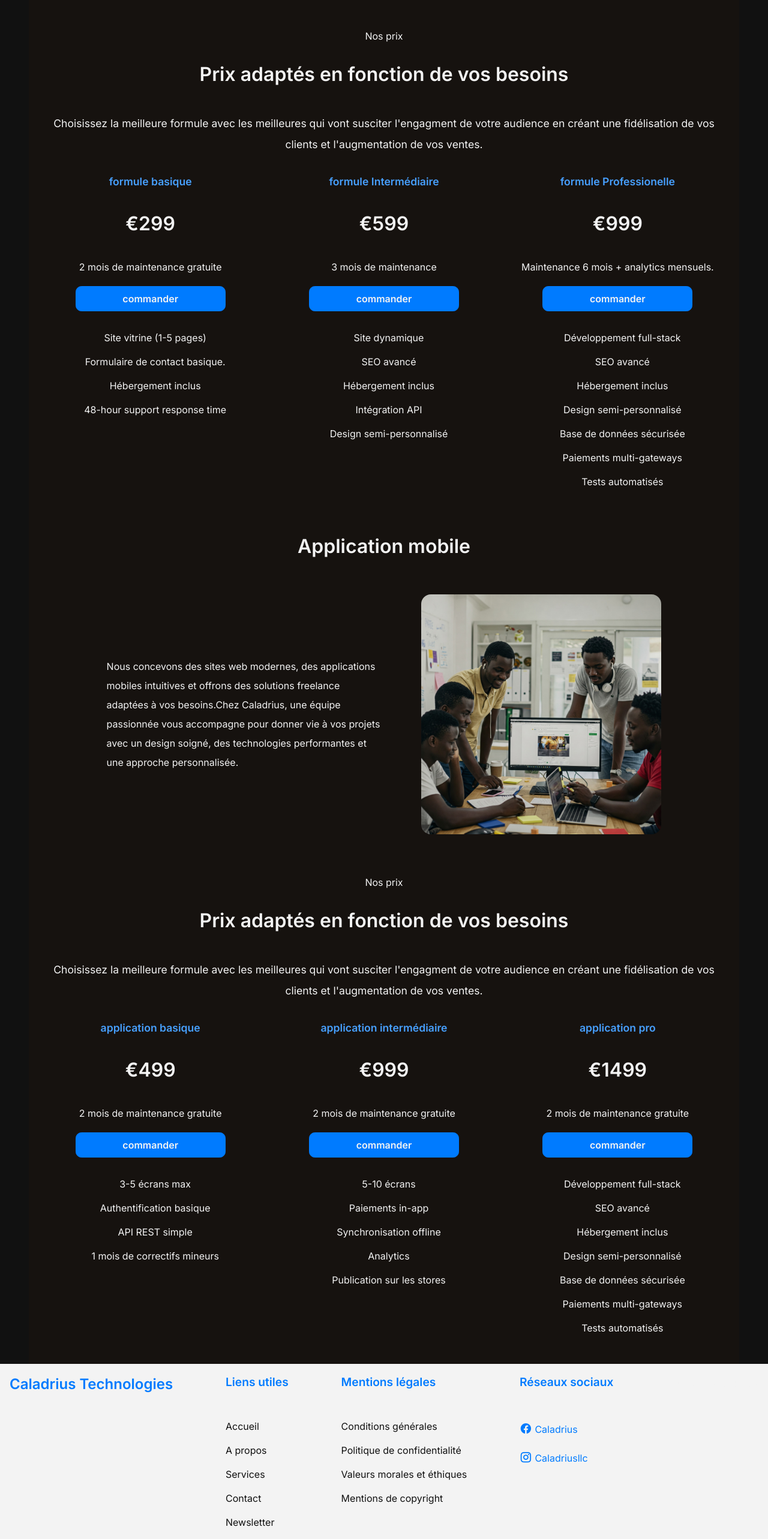
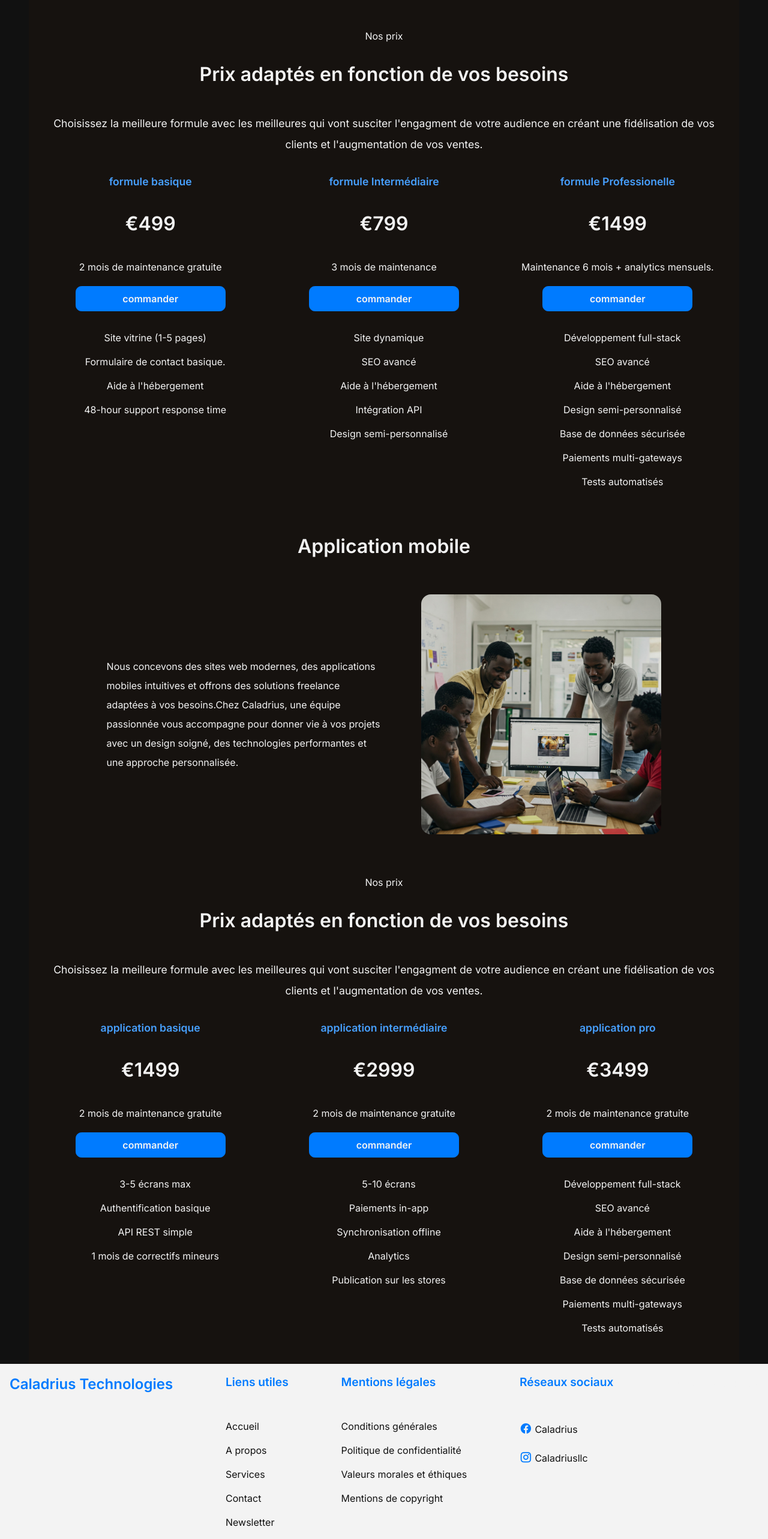
Before and after one commit to Migthyvan/Caladrius, a Vue app in the folder Caladrius/: page /services in a window 1280 px wide. Shown: the part 1780-4346 px from the top of the page at 60% size. Built offline with nearby package versions, Linux system fonts and the light colour scheme.

Commit message:
caladrius

```diff
--- a/Caladrius/src/components/layout/servicesCard.vue
+++ b/Caladrius/src/components/layout/servicesCard.vue
@@ -46,7 +46,7 @@ export default {
       default: () => [
         'Site vitrine (1-5 pages)',
         'Formulaire de contact basique.',
-        'Hébergement inclus',
+        'Aide à l\'hébergement',
         '48-hour support response time'
       ]
     }
--- a/Caladrius/src/components/section/aboutUsOther.vue
+++ b/Caladrius/src/components/section/aboutUsOther.vue
@@ -11,7 +11,7 @@
 
             <p data-aos="fade-right"
                 data-aos-duration="3000">
-                Nous sommes une entreprise de trois amis passionnée de développement spécialisée dans la création de sites internet modernes
+                Nous sommes une entreprise passionnée de développement spécialisée dans la création de sites internet modernes
                 et d'applications mobiles intuitives. Notre équipe passionnée met son expertise à votre service pour concevoir des
                 site internet sur-mesure qui répondent à vos besoins spécifiques. Que vous soyez un particulier; une petite entreprise ou une grande organisation,
                 nous avons les compétences nécessaires pour vous permettre de débuter votre transformation numérique en toute sérénité
--- a/Caladrius/src/components/section/r_footerSection.vue
+++ b/Caladrius/src/components/section/r_footerSection.vue
@@ -32,7 +32,11 @@
           <h4 class="subtitle">Réseaux sociaux</h4>
           <ul>
             <li class="footer_li"><i class="ri-facebook-circle-fill"></i> Caladrius </li>
-            <li class="footer_li"><i class="ri-instagram-line"></i> Caladriusllc </li>
+            <li class="footer_li">
+                <a href="https://www.instagram.com/caladriusllc/" target="_blank">
+                    <i class="ri-instagram-line"></i> Caladriusllc
+                </a>
+            </li>
           </ul>
         </div>
 
@@ -86,7 +90,7 @@ ul li a{
     display: flex;
     flex-direction: column;
     justify-content: normal;
-    color: #007bff;
+    color: #111111;
     gap: 1rem;
 }
 
--- a/Caladrius/src/components/section/servicesOther.vue
+++ b/Caladrius/src/components/section/servicesOther.vue
@@ -57,17 +57,17 @@
 
                 <servicesCard
                     title = 'formule basique'
-                    price = 299
+                    price = 499
                 />
                 <servicesCard
                     title = 'formule Intermédiaire'
-                    price = 599
+                    price = 799
                     :features = intermediaireFeatures
                     payment-methods="3 mois de maintenance"
                 />
                 <servicesCard
                     title = 'formule Professionelle'
-                    price = 999
+                    price = 1499
                     :features = proFeatures
                     payment-methods="Maintenance 6 mois + analytics mensuels."
                 />
@@ -104,17 +104,17 @@
             <div class="card__family">
                 <servicesCard
                     title="application basique"
-                    price= 499
+                    price= 1499
                     :features="mobileAppFeatures"
                 />
                 <servicesCard
                     title="application intermédiaire"
-                    price = 999
+                    price = 2999
                     :features="mobileAppInter_Features"
                 />
                 <servicesCard
                     title="application pro"
-                    price= 1499
+                    price= 3499
                     :features="proFeatures"
                 />
             </div>
@@ -151,11 +151,11 @@ export default {
     },
     setup(){
         const intermediaireFeatures = [
-            'Site dynamique', 'SEO avancé','Hébergement inclus',
+            'Site dynamique', 'SEO avancé','Aide à l\'hébergement',
             'Intégration API', 'Design semi-personnalisé'
         ]
         const proFeatures = [
-            'Développement full-stack','SEO avancé','Hébergement inclus',
+            'Développement full-stack','SEO avancé','Aide à l\'hébergement',
             'Design semi-personnalisé','Base de données sécurisée',
             'Paiements multi-gateways', 'Tests automatisés'
         ]
```
Also changed, not shown: 2 other files (tests, documents, lock files or other folders).
